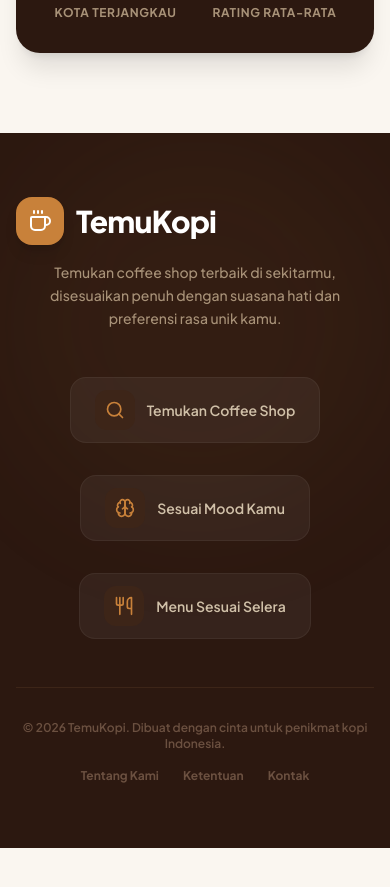
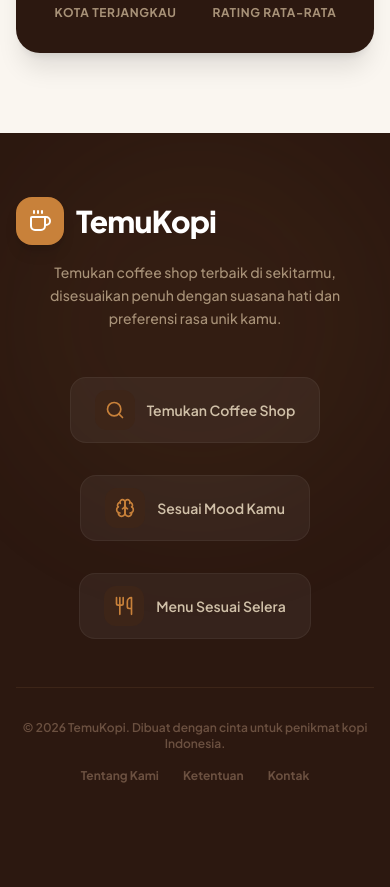
Before and after one commit to potydev/TemuKopi-Project, a React (Vite) app: page / in a window 390 px wide. Shown: the part 4820-5707 px from the top of the page. Built offline with nearby package versions, Linux system fonts and the light colour scheme.

Commit message:
Refaktor: perbarui jarak antar footer, sesuaikan logika padding utama, dan hapus pembatasan navigasi admin.

```diff
--- a/src/app/App.tsx
+++ b/src/app/App.tsx
@@ -539,7 +539,6 @@ function BottomNav({ page, nav }: { page: Page; nav: (p: Page) => void }) {
             onClick={() => {
               if (p === "profil") {
                 if (!user) nav("login");
-                else if (user.role === "admin") nav("admin");
                 else nav("profil");
               } else {
                 nav(p);
@@ -566,7 +565,7 @@ function Footer({ nav }: { nav: (p: Page) => void }) {
     { icon: <Utensils className="w-5 h-5" />, label: "Menu Sesuai Selera" },
   ];
   return (
-    <footer className="bg-[#2C1810] text-[#FAF6F0] py-16 px-4 sm:px-6 relative overflow-hidden">
+    <footer className="bg-[#2C1810] text-[#FAF6F0] pt-16 pb-36 md:pb-16 px-4 sm:px-6 relative overflow-hidden">
       <div className="absolute top-0 right-0 w-96 h-96 bg-[#C8813A]/5 rounded-full blur-3xl" />
       <div className="max-w-7xl mx-auto relative z-10">
         <div className="text-center mb-12">
@@ -3069,7 +3068,7 @@ export default function App() {
   };
 
   return (
-    <div className="min-h-screen bg-background flex flex-col justify-between selection:bg-[#C8813A] selection:text-white">
+    <div className="min-h-screen bg-[#FAF6F0] flex flex-col justify-between selection:bg-[#C8813A] selection:text-white">
       {showPreloader && (
         <div className="fixed inset-0 bg-[#FAF6F0] z-[9999] flex flex-col items-center justify-center animate-preloader-fadeOut">
           <div className="flex flex-col items-center gap-4 animate-logo-scale">
@@ -3086,7 +3085,7 @@ export default function App() {
       )}
       <div>
         <Navbar page={page} nav={nav} favCount={favs.size} />
-        <main className="pb-20 md:pb-6 animate-page-transition" key={page}>
+        <main className={`${["home", "rekomendasi", "favorit", "profil", "promo", "umkm"].includes(page) ? "" : "pb-20 md:pb-6"} animate-page-transition`} key={page}>
           {page === "home" && (
             <HomePage
               nav={nav}
```
